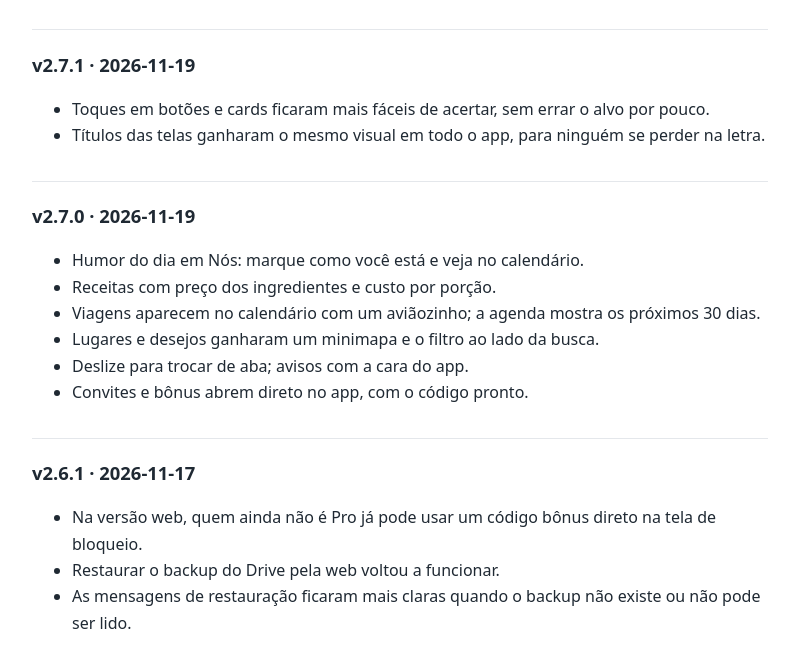
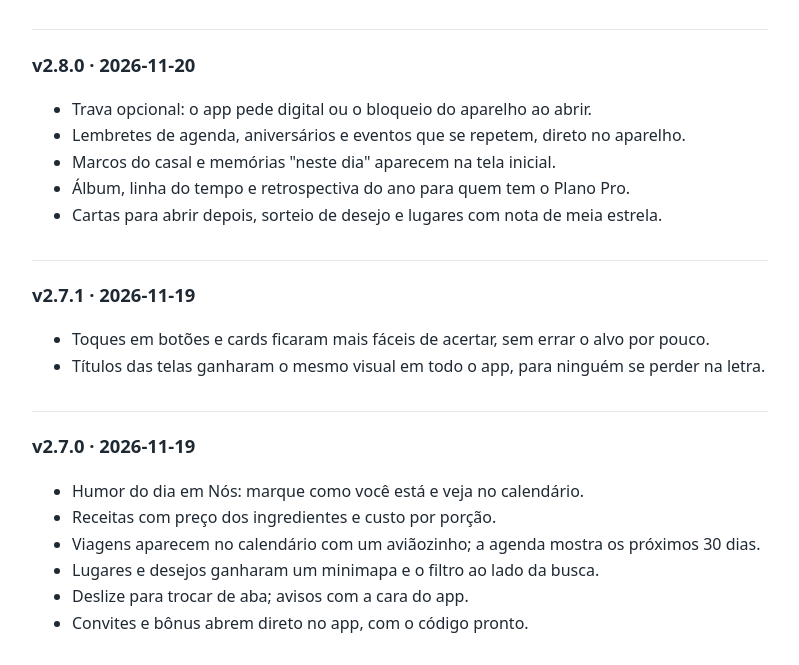
Before and after one commit to zrymeheim/tabula-eula, a plain HTML site: page tabuladuo/novidades.html in a window 1280 px wide. Shown: the part 124-789 px from the top of the page, without its empty margins (240-1039 px from the left). Drawn offline with Linux system fonts and the light colour scheme.

Commit message:
docs(tabuladuo): publish the 2.8.0 public history
Co-Authored-By: Claude Haiku 5.5 <noreply@anthropic.com>

```diff
--- a/tabuladuo/novidades.html
+++ b/tabuladuo/novidades.html
@@ -10,6 +10,14 @@
 <main>
 <p class="meta"><a href="./">TabulaDuo</a></p>
 <h1>Novidades do TabulaDuo</h1>
+<h2>v2.8.0 · 2026-11-20</h2>
+<ul>
+<li>Trava opcional: o app pede digital ou o bloqueio do aparelho ao abrir.</li>
+<li>Lembretes de agenda, anivers&#225;rios e eventos que se repetem, direto no aparelho.</li>
+<li>Marcos do casal e mem&#243;rias &quot;neste dia&quot; aparecem na tela inicial.</li>
+<li>&#193;lbum, linha do tempo e retrospectiva do ano para quem tem o Plano Pro.</li>
+<li>Cartas para abrir depois, sorteio de desejo e lugares com nota de meia estrela.</li>
+</ul>
 <h2>v2.7.1 · 2026-11-19</h2>
 <ul>
 <li>Toques em bot&#245;es e cards ficaram mais f&#225;ceis de acertar, sem errar o alvo por pouco.</li>
```
